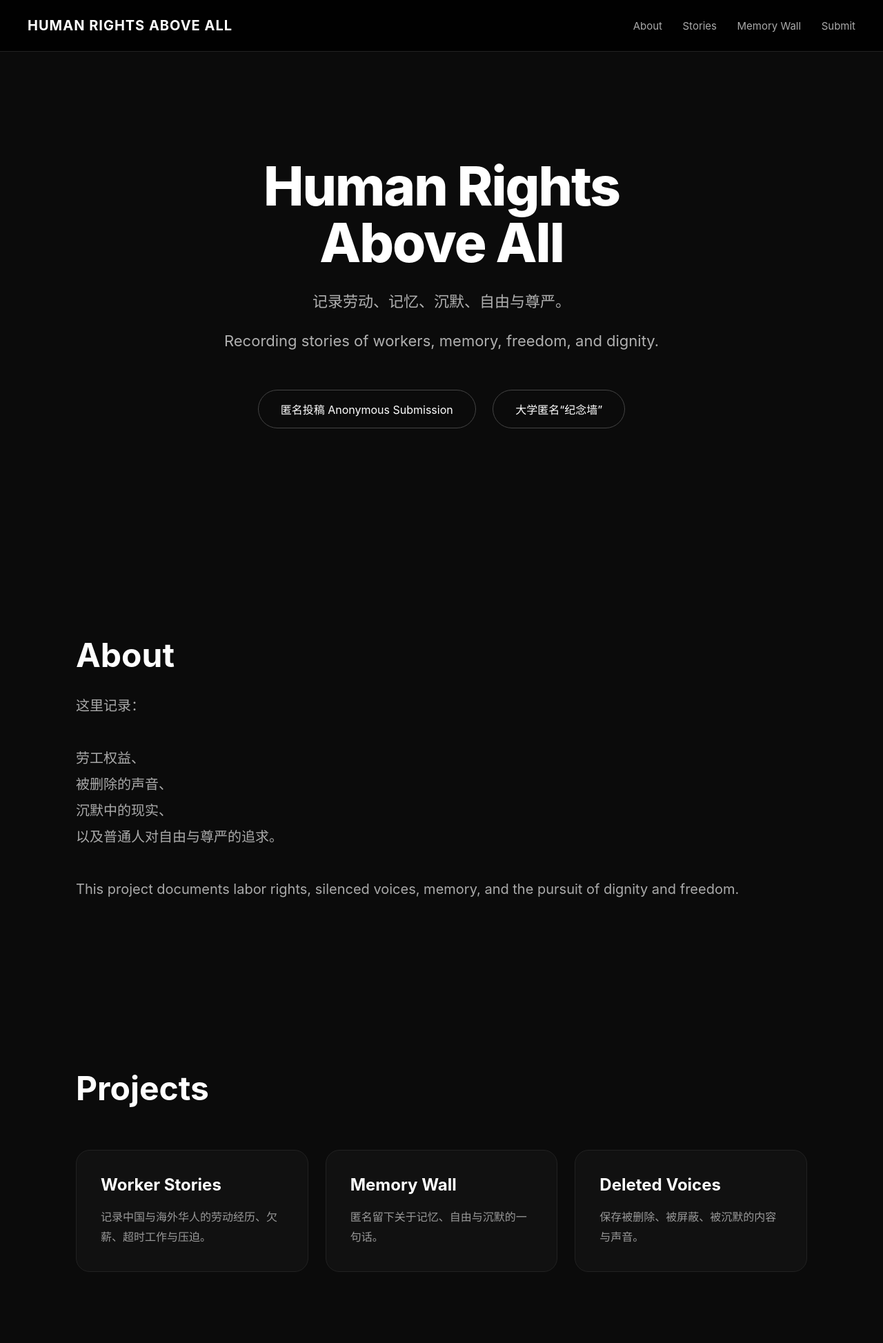
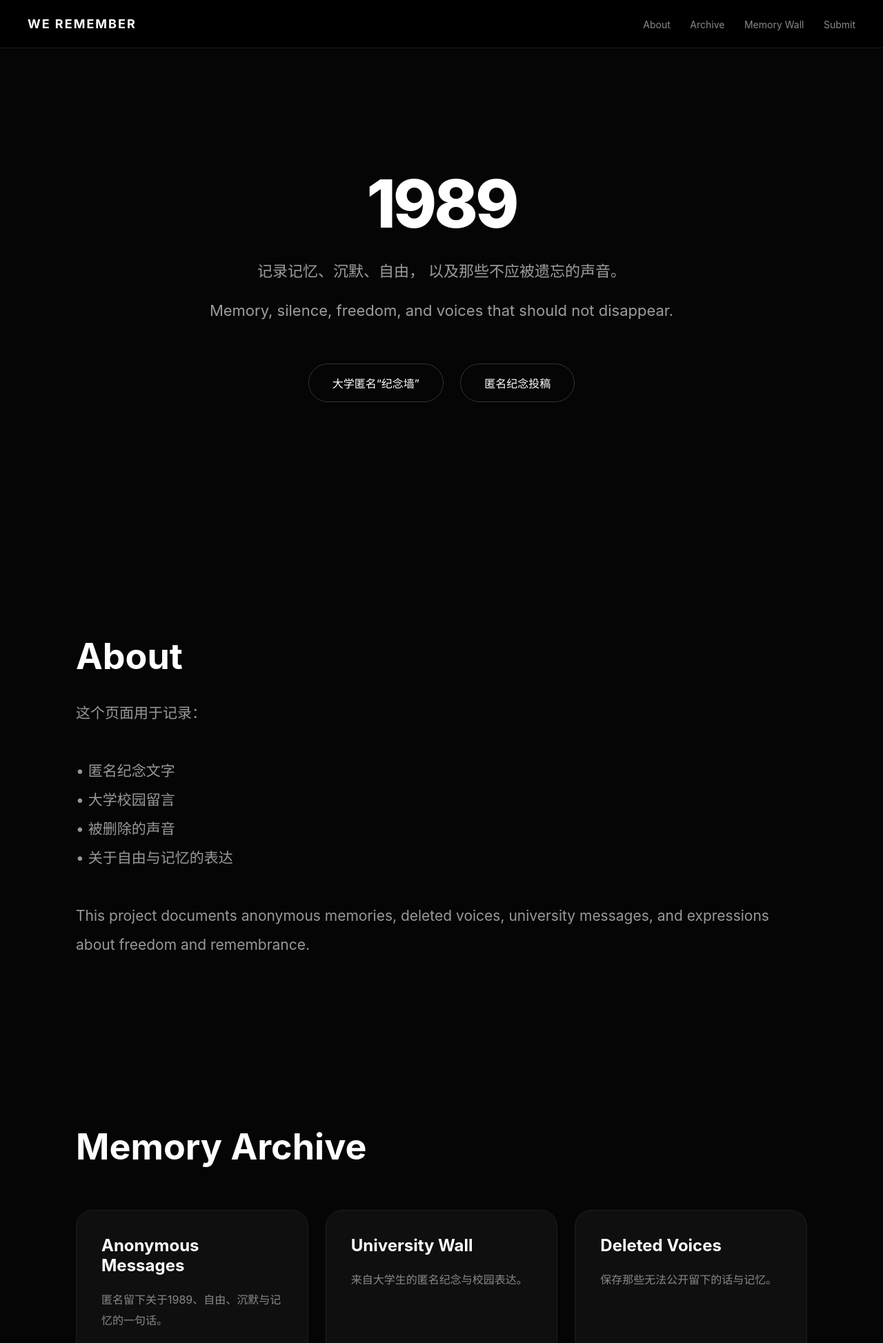
Before and after one commit to humanrightsaboveall/humanrightsaboveall.github.io, a plain HTML site: page index.html in a window 1280 px wide. Shown: the top 1947 px of the page at 69% size. Drawn offline with Linux system fonts and the light colour scheme.

Commit message:
Update index.html

```diff
--- a/index.html
+++ b/index.html
@@ -4,7 +4,7 @@
 <meta charset="UTF-8">
 <meta name="viewport" content="width=device-width, initial-scale=1.0">
 
-<title>Human Rights Above All</title>
+<title>WE REMEMBER</title>
 
 <style>
 
@@ -19,7 +19,7 @@ html{
 }
 
 body{
-    background:#0b0b0b;
+    background:#050505;
     color:white;
     font-family:-apple-system,BlinkMacSystemFont,"Segoe UI",sans-serif;
     overflow-x:hidden;
@@ -27,30 +27,30 @@ body{
 
 header{
     width:100%;
-    padding:25px 40px;
+    padding:24px 40px;
     display:flex;
     justify-content:space-between;
     align-items:center;
-    border-bottom:1px solid #222;
     position:fixed;
     top:0;
     background:rgba(0,0,0,0.88);
-    backdrop-filter:blur(8px);
+    backdrop-filter:blur(10px);
+    border-bottom:1px solid #1a1a1a;
     z-index:100;
 }
 
 .logo{
-    font-size:20px;
+    font-size:18px;
     font-weight:700;
-    letter-spacing:1px;
+    letter-spacing:2px;
 }
 
 nav a{
-    color:#aaa;
+    color:#888;
     text-decoration:none;
-    margin-left:25px;
+    margin-left:24px;
     transition:0.3s;
-    font-size:15px;
+    font-size:14px;
 }
 
 nav a:hover{
@@ -63,7 +63,7 @@ nav a:hover{
     justify-content:center;
     align-items:center;
     text-align:center;
-    padding:120px 20px 60px;
+    padding:120px 20px 80px;
 }
 
 .hero-content{
@@ -71,33 +71,33 @@ nav a:hover{
 }
 
 .hero h1{
-    font-size:78px;
-    line-height:1.05;
-    margin-bottom:25px;
+    font-size:96px;
+    line-height:1;
+    margin-bottom:30px;
     font-weight:800;
-    letter-spacing:-2px;
+    letter-spacing:-4px;
 }
 
 .hero p{
-    color:#b0b0b0;
+    color:#9d9d9d;
     font-size:22px;
-    line-height:1.8;
-    margin-bottom:18px;
+    line-height:1.9;
+    margin-bottom:15px;
 }
 
 .buttons{
-    margin-top:40px;
+    margin-top:45px;
 }
 
 .btn{
     display:inline-block;
-    padding:15px 32px;
-    border:1px solid #444;
+    padding:15px 34px;
+    border:1px solid #333;
+    border-radius:50px;
+    color:white;
+    text-decoration:none;
     margin:10px;
-    text-decoration:none;
-    color:white;
     transition:0.3s;
-    border-radius:50px;
 }
 
 .btn:hover{
@@ -106,21 +106,21 @@ nav a:hover{
 }
 
 .section{
-    padding:120px 20px;
     max-width:1100px;
     margin:auto;
+    padding:120px 20px;
 }
 
 .section-title{
-    font-size:48px;
-    margin-bottom:25px;
+    font-size:52px;
+    margin-bottom:30px;
     font-weight:700;
 }
 
 .section-text{
-    color:#aaa;
-    font-size:20px;
-    line-height:1.9;
+    color:#999;
+    font-size:21px;
+    line-height:2;
 }
 
 .grid{
@@ -131,57 +131,57 @@ nav a:hover{
 }
 
 .card{
-    border:1px solid #222;
-    padding:35px;
-    border-radius:20px;
-    background:#111;
+    background:#0f0f0f;
+    border:1px solid #1e1e1e;
+    padding:36px;
+    border-radius:24px;
     transition:0.3s;
 }
 
 .card:hover{
-    border-color:#666;
     transform:translateY(-5px);
+    border-color:#555;
 }
 
 .card h3{
     font-size:24px;
-    margin-bottom:18px;
+    margin-bottom:20px;
 }
 
 .card p{
-    color:#999;
-    line-height:1.8;
+    color:#888;
+    line-height:1.9;
 }
 
 .quote{
+    padding:160px 20px;
     text-align:center;
-    padding:140px 20px;
-    font-size:42px;
-    line-height:1.6;
-    color:#eee;
+    font-size:44px;
+    line-height:1.7;
+    color:white;
     font-weight:600;
 }
 
 .quote span{
+    display:block;
+    margin-top:30px;
     color:#777;
-    display:block;
-    margin-top:25px;
     font-size:18px;
     font-weight:400;
 }
 
 footer{
-    border-top:1px solid #222;
+    border-top:1px solid #1a1a1a;
     padding:50px 20px;
     text-align:center;
     color:#666;
-    font-size:15px;
+    font-size:14px;
 }
 
 @media(max-width:768px){
 
 .hero h1{
-    font-size:52px;
+    font-size:58px;
 }
 
 .hero p{
@@ -189,7 +189,7 @@ footer{
 }
 
 .section-title{
-    font-size:38px;
+    font-size:40px;
 }
 
 .quote{
@@ -210,12 +210,12 @@ nav{
 <header>
 
 <div class="logo">
-HUMAN RIGHTS ABOVE ALL
+WE REMEMBER
 </div>
 
 <nav>
 <a href="#about">About</a>
-<a href="#stories">Stories</a>
+<a href="#archive">Archive</a>
 <a href="#memory">Memory Wall</a>
 <a href="#submit">Submit</a>
 </nav>
@@ -227,26 +227,27 @@ HUMAN RIGHTS ABOVE ALL
 <div class="hero-content">
 
 <h1>
-Human Rights<br>
-Above All
+1989
 </h1>
 
 <p>
-记录劳动、记忆、沉默、自由与尊严。
+记录记忆、沉默、自由，
+以及那些不应被遗忘的声音。
 </p>
 
 <p>
-Recording stories of workers, memory, freedom, and dignity.
+Memory, silence, freedom,
+and voices that should not disappear.
 </p>
 
 <div class="buttons">
 
-<a class="btn" href="#submit">
-匿名投稿 Anonymous Submission
+<a class="btn" href="#memory">
+大学匿名“纪念墙”
 </a>
 
-<a class="btn" href="#memory">
-大学匿名“纪念墙”
+<a class="btn" href="#submit">
+匿名纪念投稿
 </a>
 
 </div>
@@ -263,45 +264,45 @@ About
 
 <p class="section-text">
 
-这里记录：<br><br>
+这个页面用于记录：<br><br>
 
-劳工权益、<br>
-被删除的声音、<br>
-沉默中的现实、<br>
-以及普通人对自由与尊严的追求。<br><br>
+• 匿名纪念文字<br>
+• 大学校园留言<br>
+• 被删除的声音<br>
+• 关于自由与记忆的表达<br><br>
 
-This project documents labor rights, silenced voices, memory, and the pursuit of dignity and freedom.
+This project documents anonymous memories, deleted voices, university messages, and expressions about freedom and remembrance.
 
 </p>
 
 </section>
 
-<section class="section" id="stories">
+<section class="section" id="archive">
 
 <h2 class="section-title">
-Projects
+Memory Archive
 </h2>
 
 <div class="grid">
 
 <div class="card">
-<h3>Worker Stories</h3>
+<h3>Anonymous Messages</h3>
 <p>
-记录中国与海外华人的劳动经历、欠薪、超时工作与压迫。
+匿名留下关于1989、自由、沉默与记忆的一句话。
 </p>
 </div>
 
 <div class="card">
-<h3>Memory Wall</h3>
+<h3>University Wall</h3>
 <p>
-匿名留下关于记忆、自由与沉默的一句话。
+来自大学生的匿名纪念与校园表达。
 </p>
 </div>
 
 <div class="card">
 <h3>Deleted Voices</h3>
 <p>
-保存被删除、被屏蔽、被沉默的内容与声音。
+保存那些无法公开留下的话与记忆。
 </p>
 </div>
 
@@ -311,12 +312,12 @@ Projects
 
 <section class="quote">
 
-“Silence does not bring respect.<br>
-It only makes oppression worse.”
+“Some memories survive
+because ordinary people refuse to forget.”
 
 <span>
-沉默不会换来尊重，<br>
-只会让压迫更加严重。
+有些记忆之所以还能存在，<br>
+是因为仍有人拒绝遗忘。
 </span>
 
 </section>
@@ -324,21 +325,23 @@ It only makes oppression worse.”
 <section class="section" id="memory">
 
 <h2 class="section-title">
-Memory Wall
+University Anonymous Memory Wall
 </h2>
 
 <p class="section-text">
 
 如果你愿意，
-可以匿名留下一句话。<br><br>
+可以匿名留下：<br><br>
 
-关于自由、记忆、沉默，
-或者关于普通人的尊严。<br><br>
+• 一句话<br>
+• 一张纸条<br>
+• 一张照片<br>
+• 一段关于1989、自由或记忆的文字<br><br>
 
-投稿时请注意保护个人隐私。<br><br>
+不需要名字。
+不需要身份。<br><br>
 
-If you want,
-you can anonymously leave a message about memory, freedom, and dignity.
+Please protect your privacy when submitting content.
 
 </p>
 
@@ -352,14 +355,15 @@ Anonymous Submission
 
 <p class="section-text">
 
-投稿时请注意保护个人隐私：<br><br>
+投稿请注意：<br><br>
 
 • 不露脸<br>
 • 不暴露学校与位置<br>
 • 删除照片定位信息<br>
-• 不发送真实身份信息<br><br>
+• 不发送真实身份<br><br>
 
-Please protect your privacy and identity when submitting content.
+有些事情，
+不应该被彻底遗忘。
 
 </p>
 
@@ -367,7 +371,7 @@ Please protect your privacy and identity when submitting content.
 
 <footer>
 
-Human Rights Above All © 2026
+WE REMEMBER © 2026
 
 </footer>
 
```
